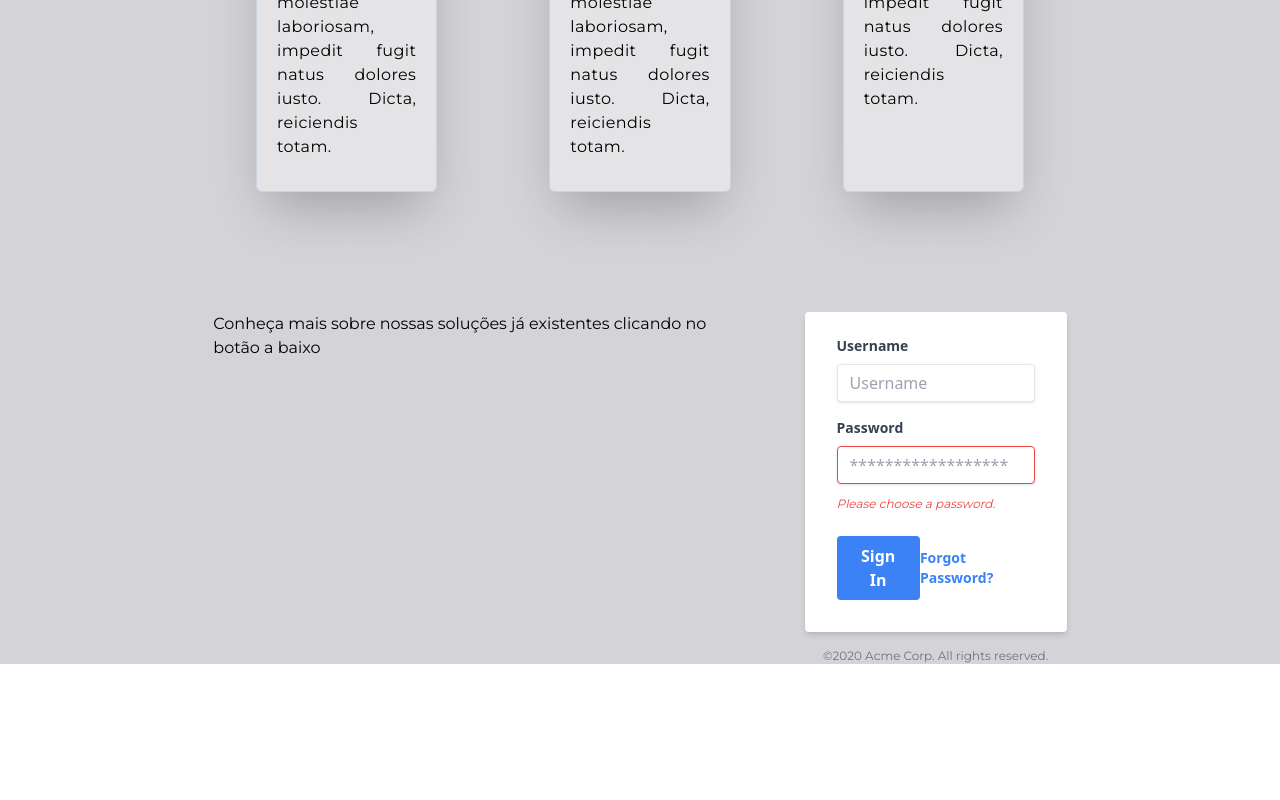
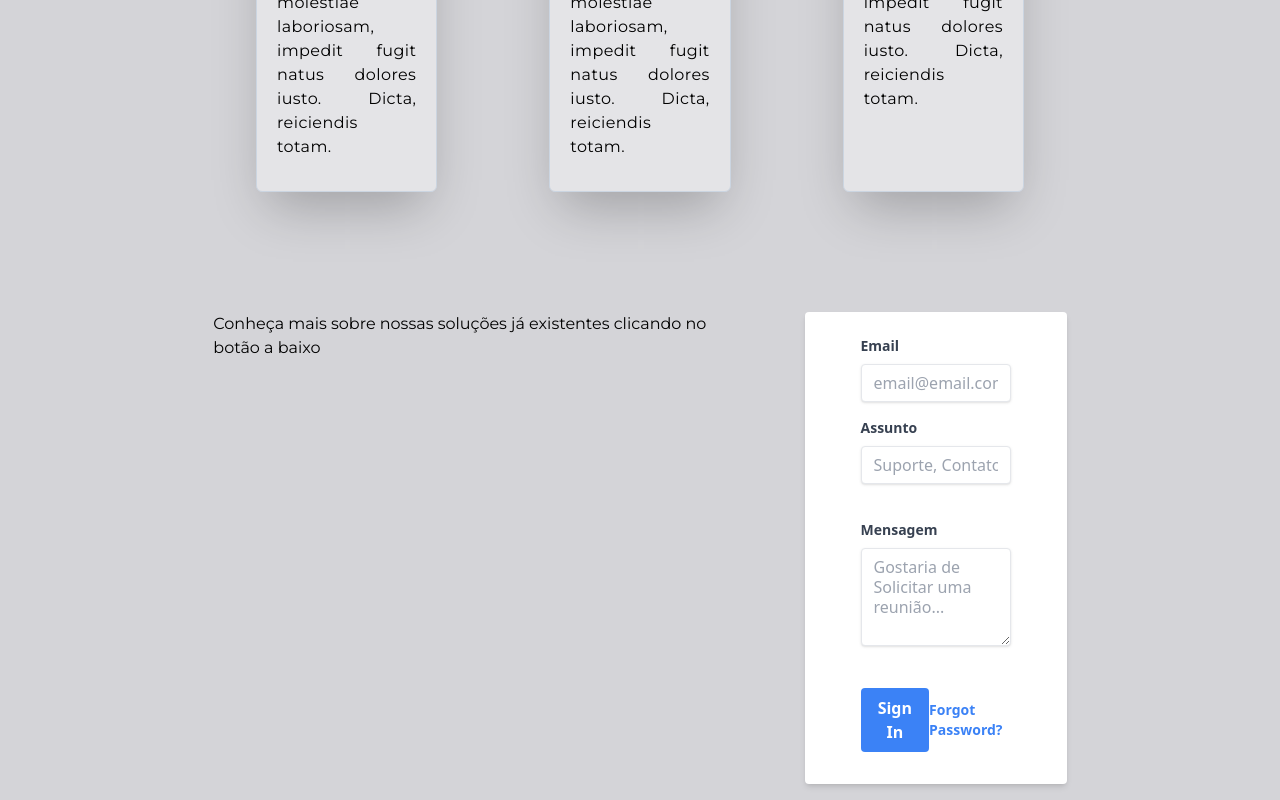
Before and after one commit to CaioRamalhoTrilha/client, a Nuxt app: page / in a window 1280 px wide. Shown: the part 1692-2492 px from the top of the page. Before the commit the page ends 2356 px from the top, so only its background shows below. Built offline with nearby package versions, Linux system fonts and the light colour scheme; some icons are missing.

Commit message:
Text-area form

```diff
--- a/components/Inicio.vue
+++ b/components/Inicio.vue
@@ -25,7 +25,7 @@ const itensCard = [
 </script>
 <template>
 <div class="bg-zinc-300">
-  <section class="h-screen isolate bg-gradient-to-l from-blue-500 to-cyan-600" id="missao">
+  <section class="bg-gradient-to-l from-blue-500 to-cyan-600" id="missao">
     <main class="h-screen isolate">
       <div class="relative px-6 lg:px-8">
         <div class="mx-auto max-w-3xl pt-20 pb-32 sm:pt-48 sm:pb-40">
@@ -99,25 +99,30 @@ const itensCard = [
     </div>
   </section>
   <section id="solucoes">
-    <div class="container mx-auto flex w-2/3 gap-24 justify-between">
+    <div class="container mx-auto flex flex-row w-2/3 gap-24 justify-center">
       <div>
         <h3>Conheça mais sobre nossas soluções já existentes clicando no botão a baixo</h3>
       </div>
       <div>
-        <div class="w-full max-w-xs">
-          <form class="bg-white shadow-md rounded px-8 pt-6 pb-8 mb-4">
+        <div class="w-full divide-transparent max-w-xs">
+          <form class="bg-white shadow-md rounded px-14 pt-6 pb-8 mb-4">
             <div class="mb-4">
-              <label class="block text-gray-700 text-sm font-bold mb-2" for="username">
-                Username
+              <label class="block text-gray-700 text-sm font-bold mb-2" for="email">
+                Email
               </label>
-              <input class="shadow appearance-none border rounded w-full py-2 px-3 text-gray-700 leading-tight focus:outline-none focus:shadow-outline" id="username" type="text" placeholder="Username">
+              <input class="shadow appearance-none border rounded w-full py-2 px-3 text-gray-700 leading-tight focus:outline-none focus:shadow-outline" id="email" type="text" placeholder="email@email.com.br">
             </div>
             <div class="mb-6">
-              <label class="block text-gray-700 text-sm font-bold mb-2" for="password">
-                Password
+              <label class="block text-gray-700 text-sm font-bold mb-2" for="assunto">
+                Assunto
               </label>
-              <input class="shadow appearance-none border border-red-500 rounded w-full py-2 px-3 text-gray-700 mb-3 leading-tight focus:outline-none focus:shadow-outline" id="password" type="password" placeholder="******************">
-              <p class="text-red-500 text-xs italic">Please choose a password.</p>
+              <input class="shadow appearance-none border rounded w-full py-2 px-3 text-gray-700 mb-3 leading-tight focus:outline-none focus:shadow-outline" id="assunto" type="text" placeholder="Suporte, Contato...">
+            </div>
+            <div class="mb-6">
+              <label class="block text-gray-700 text-sm font-bold mb-2" for="Mensagem">
+                Mensagem
+              </label>
+              <textarea rows="4" cols="50" class="shadow appearance-none border rounded w-full py-2 px-3 text-gray-700 mb-3 leading-tight focus:outline-none focus:shadow-outline" id="Mensagem" type="text" placeholder="Gostaria de Solicitar uma reunião..."/>
             </div>
             <div class="flex items-center justify-between">
               <button class="bg-blue-500 hover:bg-blue-700 text-white font-bold py-2 px-4 rounded focus:outline-none focus:shadow-outline" type="button">
@@ -128,9 +133,6 @@ const itensCard = [
               </a>
             </div>
           </form>
-          <p class="text-center text-gray-500 text-xs">
-            &copy;2020 Acme Corp. All rights reserved.
-          </p>
         </div>
       </div>
     </div>
```
